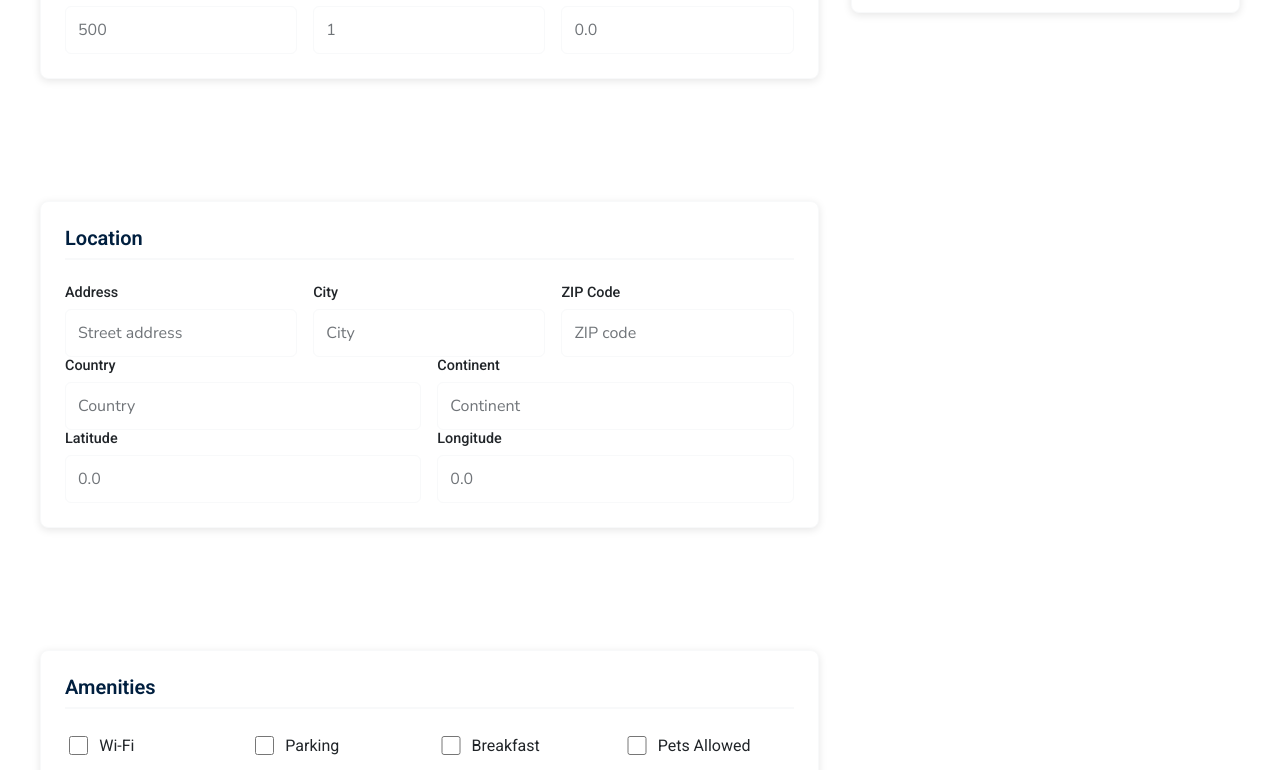
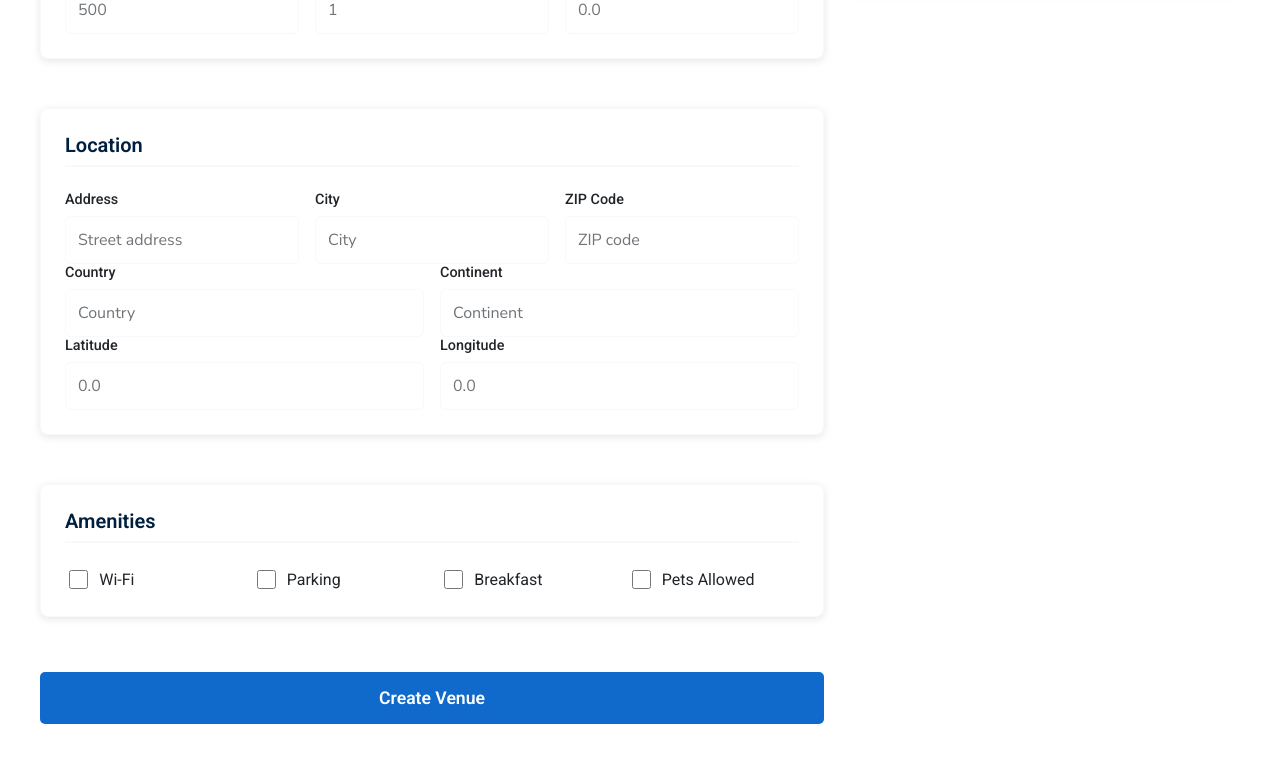
Before and after one commit to Kiretwo/project-exam-2, a React (Vite) app: page /create-venue in a window 1280 px wide. Shown: the part 530-1300 px from the top of the page. After the commit the page ends 1270 px from the top, so only its background shows below. Built offline with nearby package versions, Linux system fonts and the light colour scheme.

Commit message:
edited create venue spacing between sections

```diff
--- a/src/pages/create-venue/CreateVenuePage.module.scss
+++ b/src/pages/create-venue/CreateVenuePage.module.scss
@@ -35,20 +35,20 @@
 .form {
   display: flex;
   flex-direction: column;
-  gap: 2.5rem;
+  gap: 1.5rem;
   max-width: 800px;
   @include mixins.respond-min(xlarge) {
     max-width: none;
     display: grid;
     grid-template-columns: 2fr 1fr;
     grid-template-rows: auto;
-    gap: 2rem;
+    gap: 1.5rem;
     align-items: start;
     grid-template-areas:
       "basic images"
       "location images"
       "amenities images"
-      "submit submit";
+      "submit images";
   }
 }
 
@@ -89,7 +89,7 @@
           }
 
           .preview-info {
-            padding: 0.5rem;
+            padding: 0rem;
 
             p {
               margin: 0 0 0.5rem 0;
@@ -334,11 +334,11 @@
 .submit-section {
   display: flex;
   justify-content: center;
-  padding-top: 1rem;
+  padding-top: 0.7rem;
   @include mixins.respond-min(xlarge) {
     grid-area: submit;
     justify-content: flex-start;
-    padding-top: 2rem;
+    padding-top: 1rem;
   }
 }
 
@@ -347,7 +347,8 @@
   padding: 1rem 2rem;
   font-size: 1.1rem;
   font-weight: 600;
-  min-width: 200px;
+  width: 100%;
+  grid-area: submit;
 
   &:disabled {
     opacity: 0.6;
--- a/src/pages/create-venue/CreateVenuePage.tsx
+++ b/src/pages/create-venue/CreateVenuePage.tsx
@@ -204,10 +204,9 @@ const CreateVenuePage: React.FC = () => {
       setLoading(false);
     }
   };
-
   return (
-    <div className={styles["create-venue-page"]}>
-      <div className="container">
+    <div className="container">
+      <div className={styles["create-venue-page"]}>
         <h1>Create New Venue</h1>
 
         {error && <div className={styles.error}>{error}</div>}
@@ -497,7 +496,7 @@ const CreateVenuePage: React.FC = () => {
             >
               {loading ? "Creating Venue..." : "Create Venue"}
             </button>
-          </div>
+          </div>{" "}
         </form>
       </div>
     </div>
--- a/src/styles/layout/_layout.scss
+++ b/src/styles/layout/_layout.scss
@@ -30,9 +30,9 @@
 
 // Section Styling (Consistent Page Spacing)
 section {
-  margin: 10px 0px 10px 0px;
+  margin: 5px 0px 5px 0px;
   @include respond-min(xlarge) {
-    margin: 30px 0px 60px 0px;
+    margin: 10px 0px 15px 0px;
   }
 }
 
```
